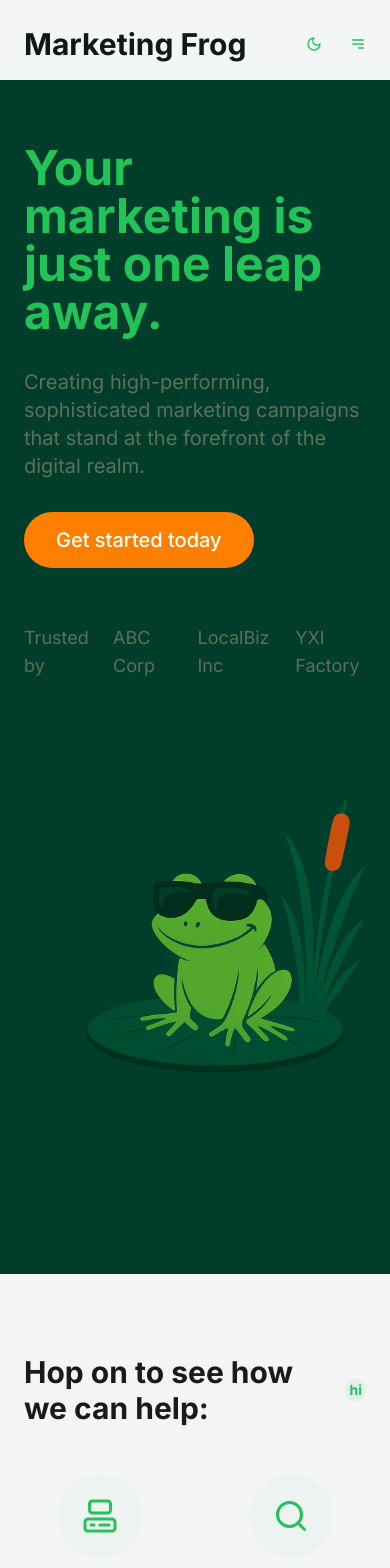
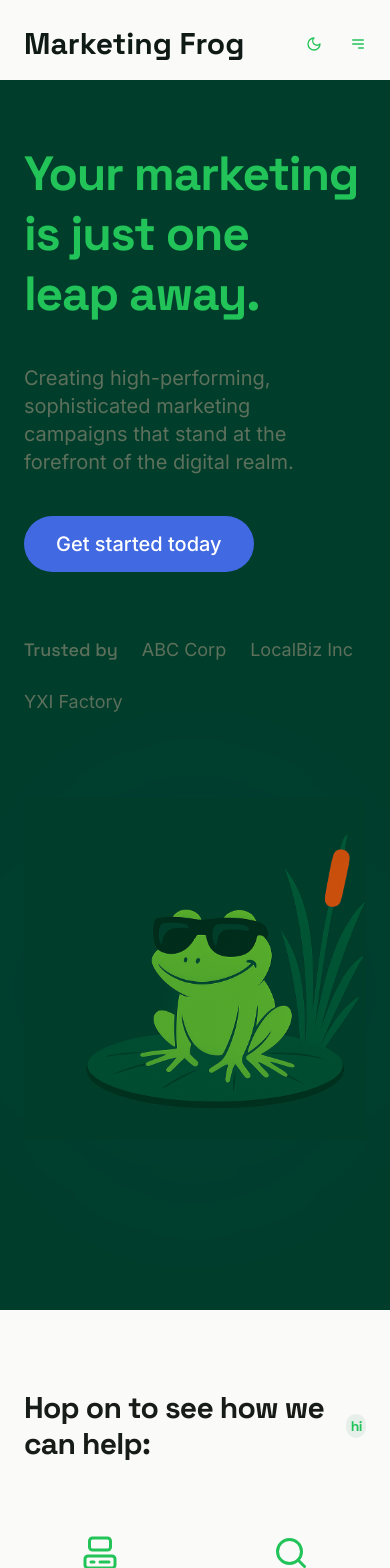
Before and after one commit to Niranj2/layout-vibe-replica, a React (Vite) app: page / in a window 390 px wide. Shown: the top 1568 px of the page. Built offline with nearby package versions, Linux system fonts and the light colour scheme.

Commit message:
Refactor: Implement visual style and component upgrades

```diff
--- a/src/components/Header.tsx
+++ b/src/components/Header.tsx
@@ -20,14 +20,43 @@ const Header: React.FC = () => {
   }, []);
 
   return (
-    <header className={`fixed top-0 left-0 right-0 py-6 px-6 lg:px-12 z-50 transition-all duration-300 ${isScrolled ? 'bg-background/90 backdrop-blur-md shadow-md' : 'bg-transparent'}`}>
+    <header
+      className={`fixed top-0 left-0 right-0 py-6 px-6 lg:px-12 z-50 transition-all duration-500 ${
+        isScrolled
+          ? 'bg-background/90 backdrop-blur-md shadow-md'
+          : 'bg-transparent'
+      }`}
+    >
       <div className="flex justify-between items-center max-w-7xl mx-auto">
-        <div className={`font-bold text-3xl ${theme === 'dark' ? 'text-primary' : 'text-[#0F1915]'}`}>Marketing Frog</div>
+        <div className={`font-bold text-3xl font-space-grotesk ${theme === 'dark' ? 'text-primary' : 'text-[#0F1915]'}`}>
+          Marketing Frog
+        </div>
         <nav className="hidden lg:block flex-1">
           <ul className="flex justify-center space-x-32 text-lg font-medium">
-            <li><a href="#services" className="text-primary hover:text-primary/80 transition-colors">Services</a></li>
-            <li><a href="#stories" className="text-primary hover:text-primary/80 transition-colors">Success Stories</a></li>
-            <li><a href="#contact" className="text-primary hover:text-primary/80 transition-colors">Contact</a></li>
+            <li>
+              <a
+                href="#services"
+                className="text-primary hover:text-primary/80 transition-colors relative after:content-[''] after:absolute after:left-0 after:bottom-[-5px] after:h-[2px] after:w-0 after:bg-primary hover:after:w-full after:transition-all"
+              >
+                Services
+              </a>
+            </li>
+            <li>
+              <a
+                href="#stories"
+                className="text-primary hover:text-primary/80 transition-colors relative after:content-[''] after:absolute after:left-0 after:bottom-[-5px] after:h-[2px] after:w-0 after:bg-primary hover:after:w-full after:transition-all"
+              >
+                Success Stories
+              </a>
+            </li>
+            <li>
+              <a
+                href="#contact"
+                className="text-primary hover:text-primary/80 transition-colors relative after:content-[''] after:absolute after:left-0 after:bottom-[-5px] after:h-[2px] after:w-0 after:bg-primary hover:after:w-full after:transition-all"
+              >
+                Contact
+              </a>
+            </li>
           </ul>
         </nav>
         <div className="flex items-center gap-4">
@@ -35,7 +64,7 @@ const Header: React.FC = () => {
             variant="ghost"
             size="icon"
             onClick={toggleTheme}
-            className="rounded-full text-primary"
+            className="rounded-full text-primary hover:bg-accent/10"
             aria-label={theme === 'dark' ? 'Switch to light mode' : 'Switch to dark mode'}
           >
             {theme === 'dark' ? <Sun className="h-5 w-5" /> : <Moon className="h-5 w-5" />}
--- a/src/components/Hero.tsx
+++ b/src/components/Hero.tsx
@@ -1,35 +1,72 @@
 
-import React from 'react';
+import React, { useEffect, useRef } from 'react';
 import { Button } from '@/components/ui/button';
 
 const Hero: React.FC = () => {
+  const headlineRef = useRef<HTMLHeadingElement>(null);
+  const subtitleRef = useRef<HTMLParagraphElement>(null);
+
+  useEffect(() => {
+    // Staggered animations for text elements
+    const headline = headlineRef.current;
+    const subtitle = subtitleRef.current;
+
+    if (headline) {
+      headline.style.opacity = '0';
+      headline.style.transform = 'translateY(20px)';
+      setTimeout(() => {
+        headline.style.transition = 'opacity 0.8s ease-out, transform 0.8s ease-out';
+        headline.style.opacity = '1';
+        headline.style.transform = 'translateY(0)';
+      }, 300);
+    }
+
+    if (subtitle) {
+      subtitle.style.opacity = '0';
+      subtitle.style.transform = 'translateY(20px)';
+      setTimeout(() => {
+        subtitle.style.transition = 'opacity 0.8s ease-out, transform 0.8s ease-out';
+        subtitle.style.opacity = '1';
+        subtitle.style.transform = 'translateY(0)';
+      }, 600);
+    }
+  }, []);
+
   return (
     <section className="hero-gradient pt-16 pb-24 px-6 lg:px-12 min-h-[85vh] flex flex-col justify-center relative overflow-hidden">
       <div className="max-w-7xl mx-auto w-full">
         <div className="grid lg:grid-cols-2 gap-12 items-center">
-          <div className="space-y-8 animate-fade-in">
-            <h1 className="text-5xl md:text-7xl font-bold text-primary">
+          <div className="space-y-10">
+            <h1
+              ref={headlineRef}
+              className="text-5xl md:text-7xl font-bold text-primary text-balance leading-tight"
+            >
               Your marketing is just one leap away.
             </h1>
-            <p className="text-muted-foreground max-w-md text-xl">
+            <p
+              ref={subtitleRef}
+              className="text-muted-foreground max-w-md text-xl text-balance"
+            >
               Creating high-performing, sophisticated marketing campaigns that stand at the forefront of the digital realm.
             </p>
-            <Button className="bg-accent text-accent-foreground hover:bg-accent/90 px-8 py-7 text-xl rounded-full">
-              Get started today
+            <Button className="bg-accent text-accent-foreground hover:bg-accent/90 px-8 py-7 text-xl rounded-full relative overflow-hidden group">
+              <span className="relative z-10">Get started today</span>
+              <span className="absolute inset-0 bg-white/20 transform scale-x-0 group-hover:scale-x-100 transition-transform origin-left duration-300"></span>
             </Button>
-            <div className="flex items-center space-x-6 pt-6 text-lg text-muted-foreground">
-              <span>Trusted by</span>
+            <div className="flex flex-wrap items-center gap-6 pt-6 text-lg text-muted-foreground">
+              <span className="font-space-grotesk font-medium">Trusted by</span>
               <span>ABC Corp</span>
               <span>LocalBiz Inc</span>
               <span>YXI Factory</span>
             </div>
           </div>
-          <div className="relative lg:block animate-fade-in">
+          <div className="relative lg:block">
             <div className="relative h-[450px] flex items-center justify-center">
+              <div className="absolute inset-0 bg-accent/5 rounded-full blur-[100px] animate-pulse"></div>
               <img
                 src="/lovable-uploads/f3102caa-8113-41a3-8fa4-1789a70b3fa1.png"
                 alt="Marketing Frog Mascot"
-                className="w-full h-full object-contain absolute transform translate-y-[-20px]"
+                className="w-full h-full object-contain absolute transform translate-y-[-20px] animate-fade-in"
               />
             </div>
           </div>
--- a/src/components/ServiceCard.tsx
+++ b/src/components/ServiceCard.tsx
@@ -24,11 +24,14 @@ const ServiceCard: React.FC<ServiceCardProps> = ({ title, icon }) => {
   };
 
   return (
-    <div className="flex flex-col items-center animate-slide-up opacity-0" style={{ animationDelay: '0.2s', animationFillMode: 'forwards' }}>
-      <div className="service-icon mb-4">
+    <div
+      className="flex flex-col items-center animate-slide-up opacity-0 hover-lift"
+      style={{ animationDelay: '0.2s', animationFillMode: 'forwards' }}
+    >
+      <div className="service-icon mb-4 glassmorphism hover:bg-accent/5">
         {getIcon()}
       </div>
-      <h3 className="text-foreground text-center">{title}</h3>
+      <h3 className="text-foreground text-center font-space-grotesk font-medium">{title}</h3>
     </div>
   );
 };
--- a/src/components/SuccessStory.tsx
+++ b/src/components/SuccessStory.tsx
@@ -18,25 +18,26 @@ const SuccessStory: React.FC<SuccessStoryProps> = ({
   image
 }) => {
   return (
-    <Card className="bg-card overflow-hidden animate-slide-up opacity-0" style={{ animationDelay: '0.3s', animationFillMode: 'forwards' }}>
+    <Card className="bg-card overflow-hidden animate-slide-up opacity-0 hover-lift border-white/10"
+      style={{ animationDelay: '0.3s', animationFillMode: 'forwards' }}>
       <div className="grid md:grid-cols-3">
-        <div className="md:col-span-1">
+        <div className="md:col-span-1 overflow-hidden">
           <img
             src={image}
             alt={title}
-            className="h-full w-full object-cover aspect-video md:aspect-auto"
+            className="h-full w-full object-cover aspect-video md:aspect-auto transition-transform duration-500 hover:scale-105"
           />
         </div>
         <div className="md:col-span-2 p-6">
           <CardHeader className="p-0 pb-4">
-            <CardTitle className="text-xl font-bold text-primary mb-1">{title}</CardTitle>
+            <CardTitle className="text-xl font-bold text-primary mb-1 font-space-grotesk">{title}</CardTitle>
             <CardDescription className="text-foreground text-lg">{subtitle}</CardDescription>
           </CardHeader>
           <CardContent className="p-0 pb-4">
             <p className="text-muted-foreground">{description}</p>
           </CardContent>
           <CardFooter className="p-0">
-            <span className="text-primary text-sm">{author}</span>
+            <span className="text-accent text-sm font-medium">{author}</span>
           </CardFooter>
         </div>
       </div>
--- a/src/index.css
+++ b/src/index.css
@@ -1,11 +1,14 @@
+
+@import url('https://fonts.googleapis.com/css2?family=Space+Grotesk:wght@300;400;500;600;700&display=swap');
+
 @tailwind base;
 @tailwind components;
 @tailwind utilities;
 
 @layer base {
   :root {
-    /* Light mode colors - adjusted to blend better with images */
-    --background: 150 15% 96%;
+    /* Light mode colors - adjusted for neo-brutalist/luxury feel */
+    --background: 60 10% 98%;
     --foreground: 120 10% 10%;
 
     --card: 0 0% 100%;
@@ -23,7 +26,7 @@
     --muted: 120 10% 90%;
     --muted-foreground: 120 10% 40%;
 
-    --accent: 30 100% 50%;
+    --accent: 225 73% 57%;
     --accent-foreground: 0 0% 100%;
 
     --destructive: 0 84.2% 60.2%;
@@ -59,7 +62,7 @@
     --muted: 150 30% 16%;
     --muted-foreground: 120 40% 80%;
 
-    --accent: 30 100% 50%;
+    --accent: 225 73% 57%;
     --accent-foreground: 120 100% 10%;
 
     --destructive: 0 84.2% 60.2%;
@@ -76,6 +79,11 @@
 
   html {
     font-family: 'Inter', sans-serif;
+  }
+
+  h1, h2, h3, h4, h5, h6 {
+    font-family: 'Space Grotesk', sans-serif;
+    letter-spacing: -0.025em;
   }
 
   body {
@@ -101,6 +109,18 @@
   .service-icon {
     @apply text-primary bg-secondary/50 p-6 rounded-full flex items-center justify-center transition-all duration-300 hover:scale-110;
   }
+
+  .text-balance {
+    text-wrap: balance;
+  }
+
+  .glassmorphism {
+    @apply backdrop-blur-md bg-white/10 border border-white/20;
+  }
+
+  .hover-lift {
+    @apply transition-all duration-300 hover:translate-y-[-5px] hover:shadow-lg;
+  }
 }
 
 @keyframes fadeIn {
--- a/tailwind.config.ts
+++ b/tailwind.config.ts
@@ -21,6 +21,7 @@ export default {
     extend: {
       fontFamily: {
         sans: ['Inter', 'sans-serif'],
+        'space-grotesk': ['Space Grotesk', 'sans-serif'],
       },
       colors: {
         border: "hsl(var(--border))",
@@ -85,12 +86,17 @@ export default {
             transform: "translateY(0)",
           },
         },
+        pulse: {
+          '0%, 100%': { opacity: '1' },
+          '50%': { opacity: '0.5' },
+        }
       },
       animation: {
         "accordion-down": "accordion-down 0.2s ease-out",
         "accordion-up": "accordion-up 0.2s ease-out",
         "fade-in": "fadeIn 0.8s ease-out forwards",
         "slide-up": "slideUp 0.6s ease-out forwards",
+        "pulse": "pulse 2s cubic-bezier(0.4, 0, 0.6, 1) infinite",
       },
     },
   },
```
